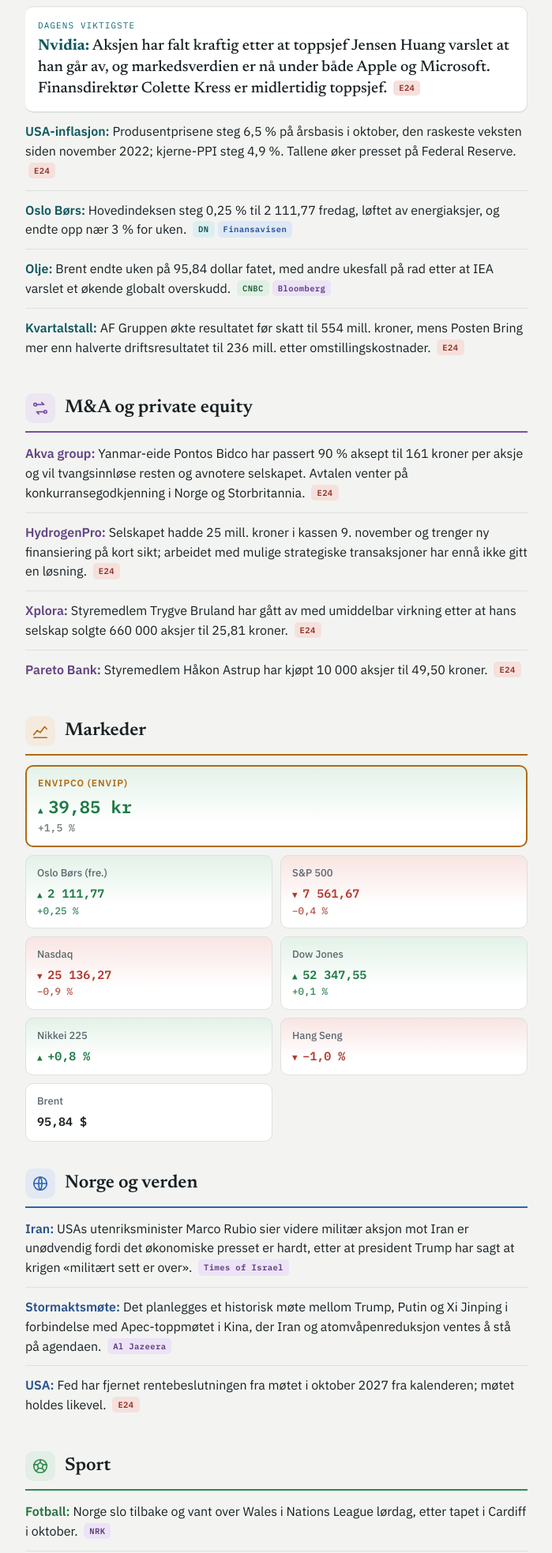
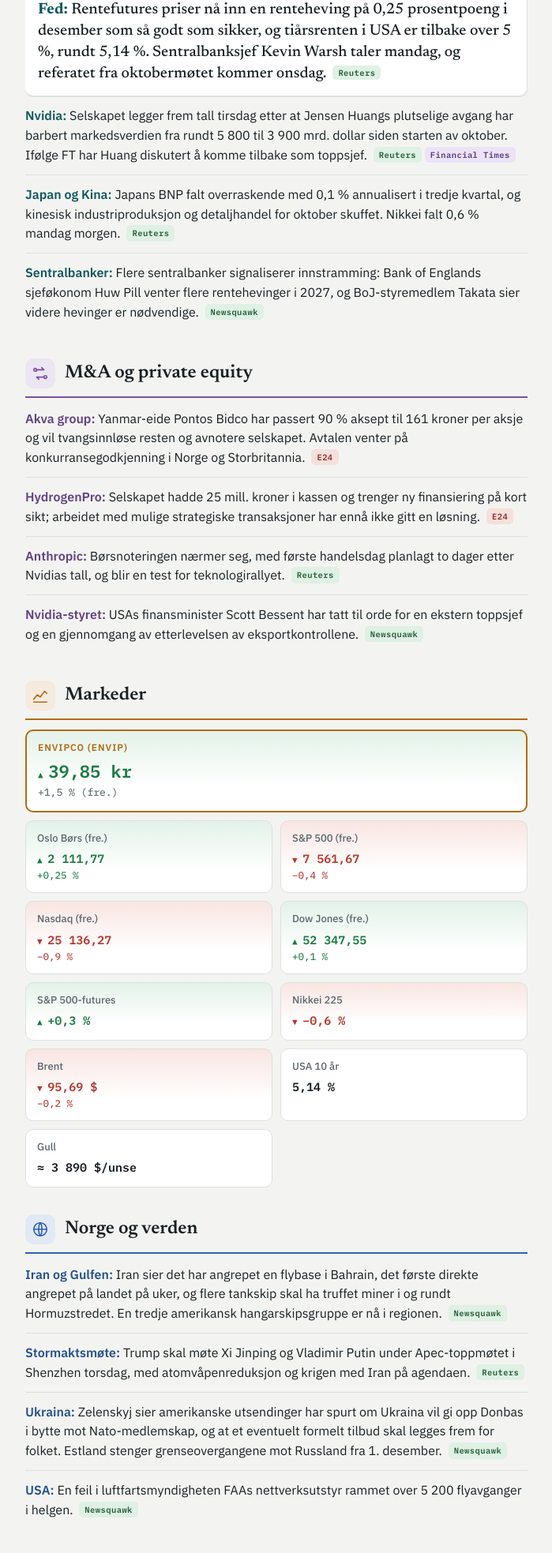
Before and after one commit to Williamsnyheter/Williamsmorgenrapport, a plain HTML site: page index.html in a window 1280 px wide. Shown: the part 403-2370 px from the top of the page at 79% size, without its empty margins (290-989 px from the left). Drawn offline with Linux system fonts and the light colour scheme.

Commit message:
Morgenrapport 2026-11-16
Co-Authored-By: Claude Opus 5.5 <noreply@anthropic.com>
Claude-Session: https://claude.ai/code/session_01G2muatkCxhw8VXSakrWLqq

```diff
--- a/index.html
+++ b/index.html
@@ -152,66 +152,69 @@ footer { color: var(--muted); font-size: 13px; border-top: 1px solid var(--rule)
 <div class="wrap">
 <!--RAPPORT-START-->
 <header>
-<span class="eyebrow">Williams morgenrapport · søndag 15. november 2026</span>
-<h1>Norge slo tilbake mot Wales – Nvidia-uro og prispress preger uken</h1>
+<span class="eyebrow">Williams morgenrapport · mandag 16. november 2026</span>
+<h1>Renteoppgang i sikte og Nvidia-spenning før en avgjørende uke</h1>
 <p class="note">Oppdatert kl. 08.00 · Børstall per fredagens sluttkurs</p>
 </header>
 <section>
 <h2><span class="n">1</span>Finans og økonomi</h2>
 <ul>
-<li><b>Nvidia:</b> Aksjen har falt kraftig etter at toppsjef Jensen Huang varslet at han går av, og markedsverdien er nå under både Apple og Microsoft. Finansdirektør Colette Kress er midlertidig toppsjef. <span class="src">E24</span></li>
-<li><b>USA-inflasjon:</b> Produsentprisene steg 6,5 % på årsbasis i oktober, den raskeste veksten siden november 2022; kjerne-PPI steg 4,9 %. Tallene øker presset på Federal Reserve. <span class="src">E24</span></li>
-<li><b>Oslo Børs:</b> Hovedindeksen steg 0,25 % til 2 111,77 fredag, løftet av energiaksjer, og endte opp nær 3 % for uken. <span class="src">DN, Finansavisen</span></li>
-<li><b>Olje:</b> Brent endte uken på 95,84 dollar fatet, med andre ukesfall på rad etter at IEA varslet et økende globalt overskudd. <span class="src">CNBC, Bloomberg</span></li>
-<li><b>Kvartalstall:</b> AF Gruppen økte resultatet før skatt til 554 mill. kroner, mens Posten Bring mer enn halverte driftsresultatet til 236 mill. etter omstillingskostnader. <span class="src">E24</span></li>
+<li><b>Fed:</b> Rentefutures priser nå inn en renteheving på 0,25 prosentpoeng i desember som så godt som sikker, og tiårsrenten i USA er tilbake over 5 %, rundt 5,14 %. Sentralbanksjef Kevin Warsh taler mandag, og referatet fra oktobermøtet kommer onsdag. <span class="src">Reuters</span></li>
+<li><b>Nvidia:</b> Selskapet legger frem tall tirsdag etter at Jensen Huangs plutselige avgang har barbert markedsverdien fra rundt 5 800 til 3 900 mrd. dollar siden starten av oktober. Ifølge FT har Huang diskutert å komme tilbake som toppsjef. <span class="src">Reuters, Financial Times</span></li>
+<li><b>Japan og Kina:</b> Japans BNP falt overraskende med 0,1 % annualisert i tredje kvartal, og kinesisk industriproduksjon og detaljhandel for oktober skuffet. Nikkei falt 0,6 % mandag morgen. <span class="src">Reuters</span></li>
+<li><b>Sentralbanker:</b> Flere sentralbanker signaliserer innstramming: Bank of Englands sjeføkonom Huw Pill venter flere rentehevinger i 2027, og BoJ-styremedlem Takata sier videre hevinger er nødvendige. <span class="src">Newsquawk</span></li>
 </ul>
 </section>
 <section>
 <h2><span class="n">2</span>M&amp;A og private equity</h2>
 <ul>
 <li><b>Akva group:</b> Yanmar-eide Pontos Bidco har passert 90 % aksept til 161 kroner per aksje og vil tvangsinnløse resten og avnotere selskapet. Avtalen venter på konkurransegodkjenning i Norge og Storbritannia. <span class="src">E24</span></li>
-<li><b>HydrogenPro:</b> Selskapet hadde 25 mill. kroner i kassen 9. november og trenger ny finansiering på kort sikt; arbeidet med mulige strategiske transaksjoner har ennå ikke gitt en løsning. <span class="src">E24</span></li>
-<li><b>Xplora:</b> Styremedlem Trygve Bruland har gått av med umiddelbar virkning etter at hans selskap solgte 660 000 aksjer til 25,81 kroner. <span class="src">E24</span></li>
-<li><b>Pareto Bank:</b> Styremedlem Håkon Astrup har kjøpt 10 000 aksjer til 49,50 kroner. <span class="src">E24</span></li>
+<li><b>HydrogenPro:</b> Selskapet hadde 25 mill. kroner i kassen og trenger ny finansiering på kort sikt; arbeidet med mulige strategiske transaksjoner har ennå ikke gitt en løsning. <span class="src">E24</span></li>
+<li><b>Anthropic:</b> Børsnoteringen nærmer seg, med første handelsdag planlagt to dager etter Nvidias tall, og blir en test for teknologirallyet. <span class="src">Reuters</span></li>
+<li><b>Nvidia-styret:</b> USAs finansminister Scott Bessent har tatt til orde for en ekstern toppsjef og en gjennomgang av etterlevelsen av eksportkontrollene. <span class="src">Newsquawk</span></li>
 </ul>
 </section>
 <section>
 <h2><span class="n">3</span>Markeder</h2>
 <ul class="markets">
-<li><span class="k"><b>Envipco (ENVIP)</b></span><span class="v up">39,85 kr · +1,5 %</span></li>
+<li><span class="k"><b>Envipco (ENVIP)</b></span><span class="v up">39,85 kr · +1,5 % (fre.)</span></li>
 <li><span class="k">Oslo Børs (fre.)</span><span class="v up">2 111,77 · +0,25 %</span></li>
-<li><span class="k">S&amp;P 500</span><span class="v down">7 561,67 · −0,4 %</span></li>
-<li><span class="k">Nasdaq</span><span class="v down">25 136,27 · −0,9 %</span></li>
-<li><span class="k">Dow Jones</span><span class="v up">52 347,55 · +0,1 %</span></li>
-<li><span class="k">Nikkei 225</span><span class="v up">+0,8 %</span></li>
-<li><span class="k">Hang Seng</span><span class="v down">−1,0 %</span></li>
-<li><span class="k">Brent</span><span class="v">95,84 $</span></li>
+<li><span class="k">S&amp;P 500 (fre.)</span><span class="v down">7 561,67 · −0,4 %</span></li>
+<li><span class="k">Nasdaq (fre.)</span><span class="v down">25 136,27 · −0,9 %</span></li>
+<li><span class="k">Dow Jones (fre.)</span><span class="v up">52 347,55 · +0,1 %</span></li>
+<li><span class="k">S&amp;P 500-futures</span><span class="v up">+0,3 %</span></li>
+<li><span class="k">Nikkei 225</span><span class="v down">−0,6 %</span></li>
+<li><span class="k">Brent</span><span class="v down">95,69 $ · −0,2 %</span></li>
+<li><span class="k">USA 10 år</span><span class="v">5,14 %</span></li>
+<li><span class="k">Gull</span><span class="v">≈ 3 890 $/unse</span></li>
 </ul>
 </section>
 <section>
 <h2><span class="n">4</span>Norge og verden</h2>
 <ul>
-<li><b>Iran:</b> USAs utenriksminister Marco Rubio sier videre militær aksjon mot Iran er unødvendig fordi det økonomiske presset er hardt, etter at president Trump har sagt at krigen «militært sett er over». <span class="src">Times of Israel</span></li>
-<li><b>Stormaktsmøte:</b> Det planlegges et historisk møte mellom Trump, Putin og Xi Jinping i forbindelse med Apec-toppmøtet i Kina, der Iran og atomvåpenreduksjon ventes å stå på agendaen. <span class="src">Al Jazeera</span></li>
-<li><b>USA:</b> Fed har fjernet rentebeslutningen fra møtet i oktober 2027 fra kalenderen; møtet holdes likevel. <span class="src">E24</span></li>
+<li><b>Iran og Gulfen:</b> Iran sier det har angrepet en flybase i Bahrain, det første direkte angrepet på landet på uker, og flere tankskip skal ha truffet miner i og rundt Hormuzstredet. En tredje amerikansk hangarskipsgruppe er nå i regionen. <span class="src">Newsquawk</span></li>
+<li><b>Stormaktsmøte:</b> Trump skal møte Xi Jinping og Vladimir Putin under Apec-toppmøtet i Shenzhen torsdag, med atomvåpenreduksjon og krigen med Iran på agendaen. <span class="src">Reuters</span></li>
+<li><b>Ukraina:</b> Zelenskyj sier amerikanske utsendinger har spurt om Ukraina vil gi opp Donbas i bytte mot Nato-medlemskap, og at et eventuelt formelt tilbud skal legges frem for folket. Estland stenger grenseovergangene mot Russland fra 1. desember. <span class="src">Newsquawk</span></li>
+<li><b>USA:</b> En feil i luftfartsmyndigheten FAAs nettverksutstyr rammet over 5 200 flyavganger i helgen. <span class="src">Newsquawk</span></li>
 </ul>
 </section>
 <section>
 <h2><span class="n">5</span>Sport</h2>
 <ul>
-<li><b>Fotball:</b> Norge slo tilbake og vant over Wales i Nations League lørdag, etter tapet i Cardiff i oktober. <span class="src">NRK</span></li>
+<li><b>Fotball:</b> Norge slo Wales 3–1 i Nations League lørdag og sikret seg toppseeding til EM-kvalifiseringen. <span class="src">NRK</span></li>
 <li><b>Fotball:</b> Vålerenga vant storkampen etter straffesparkkonkurranse i en målrik kamp. <span class="src">NRK</span></li>
-<li><b>Skøyter:</b> Ragne Wiklund tok en ny rasende sterk verdenscupseier i Kina. <span class="src">NRK</span></li>
+<li><b>Skøyter:</b> Ragne Wiklund tok en ny overlegen verdenscupseier i Kina. <span class="src">NRK</span></li>
+<li><b>Langrenn:</b> Russiske løpere vil delta i langrennsåpningen på Beitostølen. <span class="src">NRK</span></li>
 </ul>
 </section>
 <section class="sources"><details><summary>Kilder</summary><ul>
+<li><a href="https://finance.yahoo.com/markets/stocks/articles/asian-shares-fall-nvidia-earnings-013536353.html">Reuters: Asian shares fall before Nvidia earnings, Anthropic IPO test tech rally</a></li>
+<li><a href="https://www.newsquawk.com/headlines/newsquawk-daily-european-opening-news---16th-november-2026">Newsquawk: Daily European Opening News 16. november</a></li>
 <li><a href="https://e24.no/bors/nyheter">E24: Børsnyheter</a></li>
 <li><a href="https://www.dn.no/bors/oslo-bors/hydrogenpro/bitcoin/oslo-bors-endte-opp-nar-tre-prosent-for-uken/2-1-2073730">DN: Oslo Børs endte opp nær tre prosent for uken</a></li>
 <li><a href="https://krmg.com/2026/11/13/how-major-us-stock-indexes-fared-friday-11-13-2026/">AP: How major US stock indexes fared Friday 11/13/2026</a></li>
-<li><a href="https://www.cnbc.com/2026/11/13/oil-prices-set-for-second-weekly-decline-as-trump-to-stay-with-iran-blockade.html">CNBC: Oil prices set for second weekly decline</a></li>
-<li><a href="https://www.timesofisrael.com/liveblog-november-14-2026/">Times of Israel: Liveblog 14. november</a></li>
-<li><a href="https://www.aljazeera.com/amp/news/2026/11/6/what-a-trump-xi-putin-summit-would-mean-and-what-it-wouldnt">Al Jazeera: What a Trump-Xi-Putin summit could mean</a></li>
-<li><a href="https://www.nrk.no/sport/norge-slo-tilbake-_-vant-mot-wales-1.18082095">NRK: Norge slo tilbake – vant mot Wales</a></li>
+<li><a href="https://www.nrk.no/sport/norge-slo-wales-3_1-i-nasjonsligaen-_-sikret-toppseeding-til-em-kvalifiseringen-1.18081962">NRK: Norge slo Wales 3–1 i Nasjonsligaen</a></li>
+<li><a href="https://www.nrk.no/sport/russer-vil-delta-i-langrennsapningen-pa-beitostolen-1.18082199">NRK: Russer vil delta i langrennsåpningen på Beitostølen</a></li>
 <li><a href="https://www.nrk.no/sport/vill-malfest-i-storkampen-_-valerenga-vant-etter-straffer-1.18082094">NRK: Vill målfest i storkampen – Vålerenga vant etter straffer</a></li>
 <li><a href="https://www.nrk.no/sport/ragne-wiklund-smadret-konkurrentene-i-kina-_-tok-ny-rasterk-verdenscupseier-1.18081852">NRK: Ragne Wiklund smadret konkurrentene i Kina</a></li>
 <li><a href="https://www.nordnet.no/aksjer/kurser/envipco-holding-envip-xosl">Nordnet: Envipco Holding</a></li>
```
